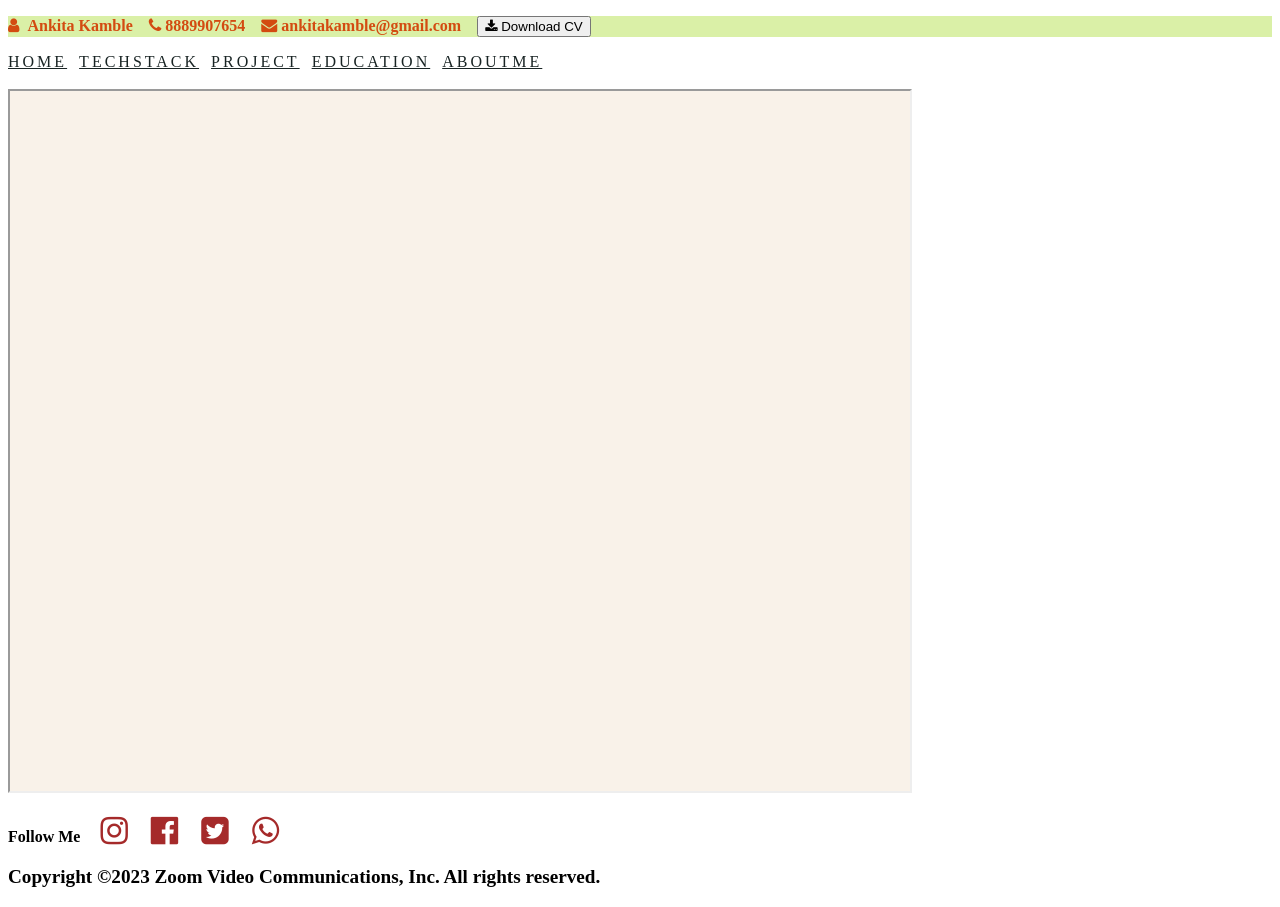
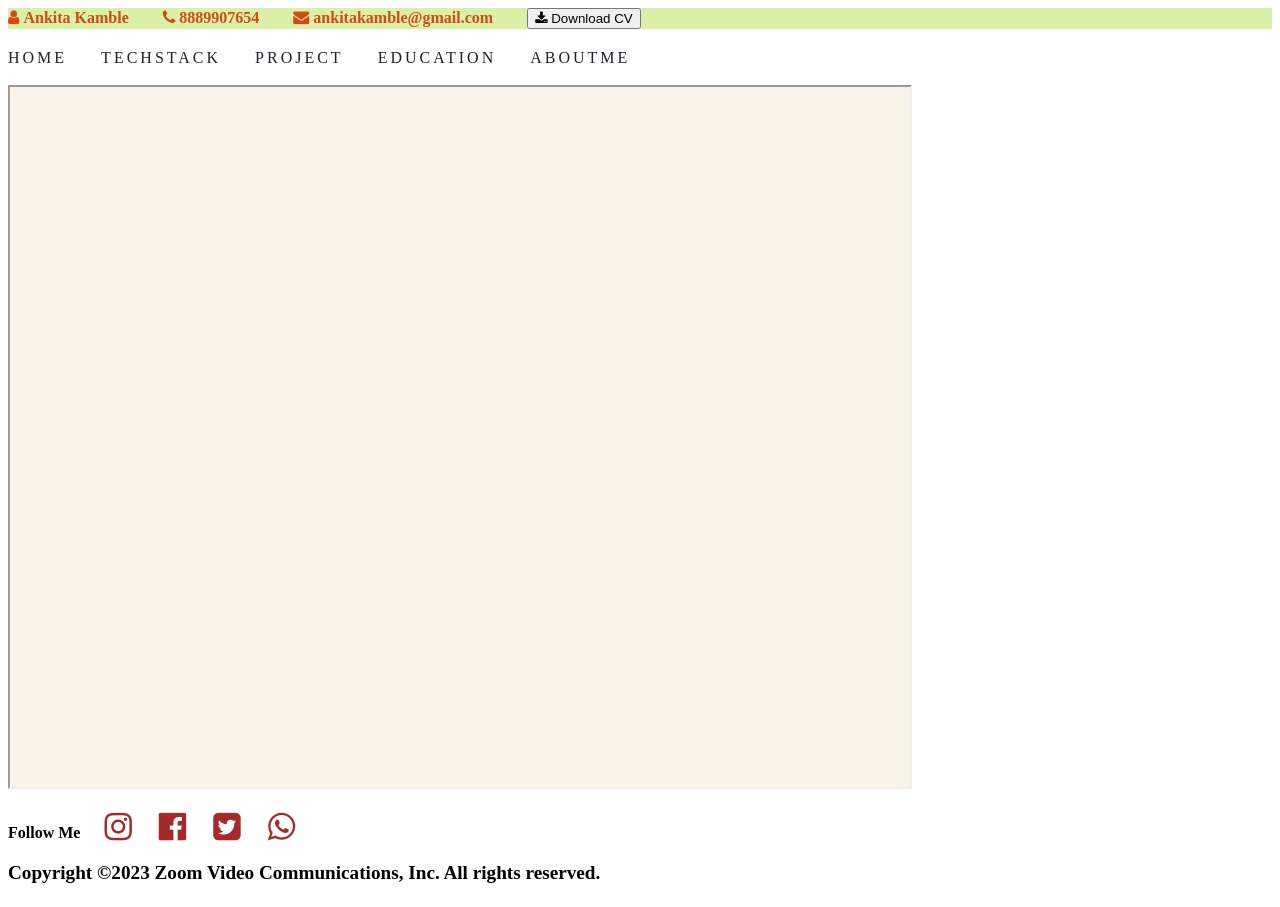
Before and after one commit to ashwiniKadganji/my-profile, a plain HTML site: page index.html in a window 1280 px wide. Drawn offline with Linux system fonts and the light colour scheme.

Commit message:
Remove all &nbsp; tag and use margin, padding all the changes commit and push
Remove all &nbsp; tag and use margin, padding all the changes commit and push

```diff
--- a/index.html
+++ b/index.html
@@ -11,6 +11,10 @@
         #nav{
             color: rgb(211, 75, 17);
             background-color: rgb(218, 240, 167);
+
+        }
+        header{
+            margin-bottom: 20px;
         }
         a{
             word-spacing: 20px;
@@ -20,11 +24,14 @@
         }
         .upper{
             text-transform: uppercase;
+            margin-right: 30px;
+        }
+        a{
             text-decoration: none;
-
         }
         #font1,#font2,#font3,#font4{
             color: brown;
+            margin-right: 20px;
         }
         iframe{
             background-color: rgb(249, 242, 233);
@@ -33,38 +40,48 @@
             font-weight: bolder;
             font-size: larger;
         }
+        .headerContent{
+            margin-right: 30px;
+        }
+        .footerContent{
+            margin-right: 20px;
+        }
     </style>
 
 
 </head>
 <body>
     <div>
-        <p id="nav">
-        <i class="fa fa-user" aria-hidden="true"></i>&nbsp; <span><b>Ankita Kamble</b></span>&nbsp;&nbsp;&nbsp;
-        <i class="fa fa-phone" aria-hidden="true"></i>&nbsp;<span><b>8889907654</b></span>&nbsp;&nbsp;&nbsp;
-        <i class="fa fa-envelope" aria-hidden="true"></i>&nbsp;<span><b>ankitakamble@gmail.com</b></span>&nbsp;&nbsp;&nbsp;
-        <button type="submit"> <i class="fa fa-download" aria-hidden="true"></i>&nbsp;Download CV</button></p>
 
+    <header id="nav">
+        <i class="fa fa-user" aria-hidden="true"></i> <span class="headerContent"><b>Ankita Kamble</b></span>
+        <i class="fa fa-phone" aria-hidden="true"></i><span class="headerContent"><b> 8889907654</b></span>
+        <i class="fa fa-envelope" aria-hidden="true"></i><span class="headerContent"><b> ankitakamble@gmail.com</b></span>
+        <button type="submit"> <i class="fa fa-download" aria-hidden="true"></i> Download CV</button>
+    </header>
 
-       <span class="upper"><a href="home.html" target="profile">Home</a></span>&nbsp;&nbsp;
-       <span class="upper"><a href="techstack.html" target="profile">TECHstack</a></span>&nbsp;&nbsp;
-       <span class="upper"><a href="project.html" target="profile">Project</a></span>&nbsp;&nbsp;
-       <span class="upper"><a href="education.html" target="profile">Education</a></span>&nbsp;&nbsp;
+    <nav>
+       <span class="upper"><a href="home.html" target="profile">Home</a></span>
+       <span class="upper"><a href="techstack.html" target="profile">TECHstack</a></span>
+       <span class="upper"><a href="project.html" target="profile">Project</a></span>
+       <span class="upper"><a href="education.html" target="profile">Education</a></span>
        <span class="upper"><a href="aboutme.html" target="profile">Aboutme</a></span><br><br>
+    </nav>
 
        <iframe height="700px" width="900px" name="profile">
 
        </iframe><br><br>
 
 
+    <footer>
+        <strong  class="footerContent">Follow Me</strong>
+        <a href="http://www.instagram.com" ><i class="fa fa-2x fa-instagram" aria-hidden="true" id="font1"></i></a>
+        <a href="http://www.Facebook.com"><i class="fa fa-2x fa-facebook-official" aria-hidden="true" id="font2"></i></a>
+        <a href="http://www.twitter.com"  target="_blank"><i class="fa fa-2x fa-twitter-square" aria-hidden="true" id="font3"></i></a>
+        <a href="http://www.whatsapp.com"  target="_blank"><i class="fa fa-2x fa-whatsapp" aria-hidden="true" id="font4"></i></a>
 
-    <strong>Follow Me</strong>&nbsp;&nbsp;&nbsp;&nbsp;
-    <a href="http://www.instagram.com" ><i class="fa fa-2x fa-instagram" aria-hidden="true" id="font1"></i></a>&nbsp;&nbsp;&nbsp;&nbsp;
-    <a href="http://www.Facebook.com"><i class="fa fa-2x fa-facebook-official" aria-hidden="true" id="font2"></i></a>&nbsp;&nbsp;&nbsp;&nbsp;
-    <a href="http://www.twitter.com"  target="_blank"><i class="fa fa-2x fa-twitter-square" aria-hidden="true" id="font3"></i></a>&nbsp;&nbsp;&nbsp;&nbsp;
-    <a href="http://www.whatsapp.com"  target="_blank"><i class="fa fa-2x fa-whatsapp" aria-hidden="true" id="font4"></i></a>
-
-    <p id="copy">Copyright &copy;2023 Zoom Video Communications, Inc. All rights reserved. </p>
-    </div>
+        <p id="copy">Copyright &copy;2023 Zoom Video Communications, Inc. All rights reserved. </p>
+    </footer>
+</div>
 </body>
 </html>
```
Also changed, not shown: aboutme.html (+10 -7 lines), education.html (+6 -5 lines), home.html (+2 -0 lines), project.html (+21 -22 lines), techstack.html (+4 -0 lines).
